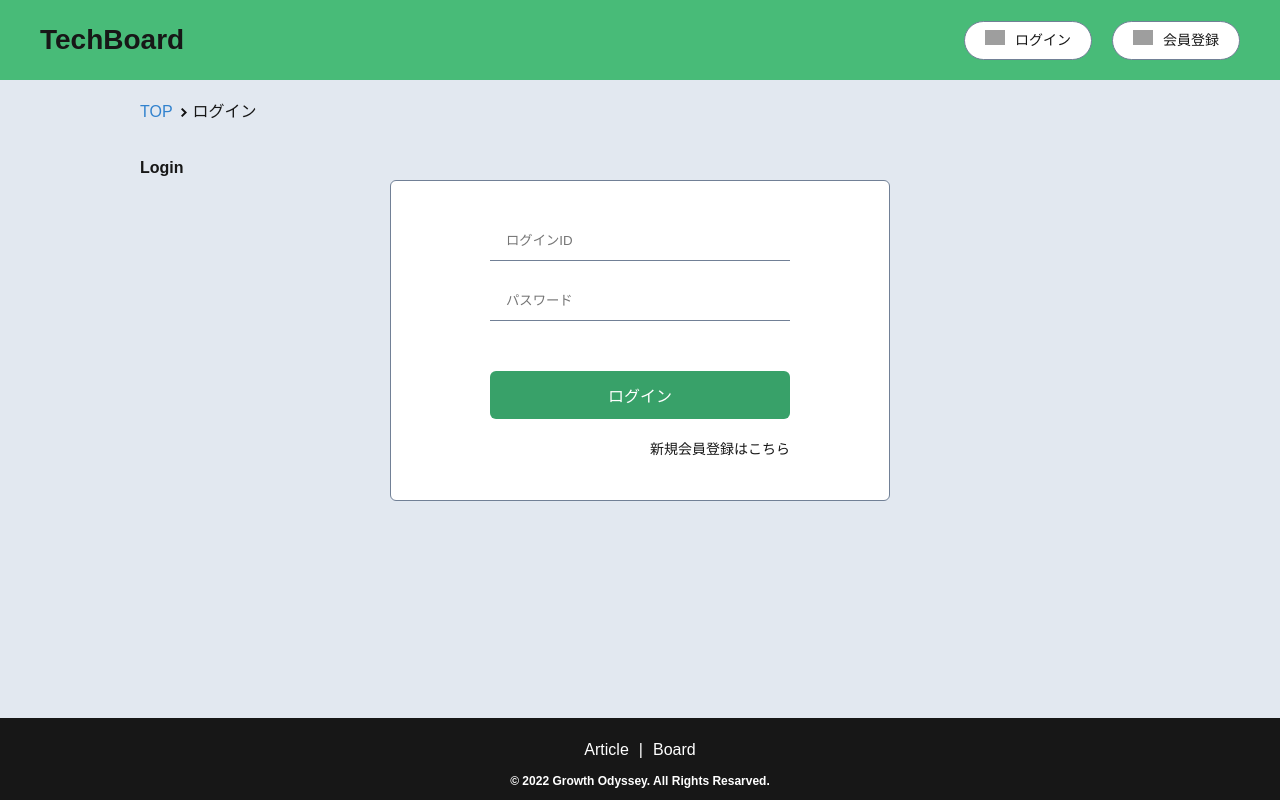
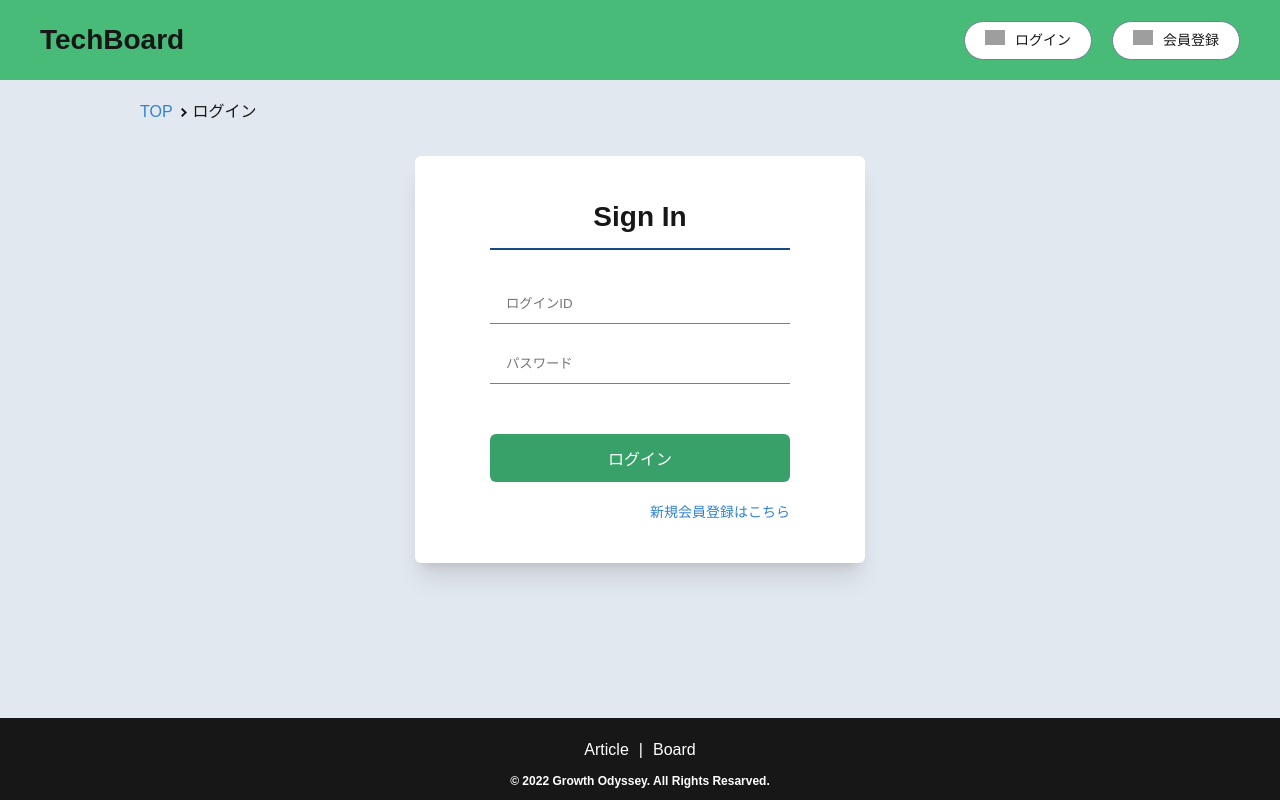
Before and after one commit to GrowthOdyssey/TechBoard-FE, a React (Vite) app: page /login in a window 1280 px wide. Built offline with nearby package versions, Linux system fonts and the light colour scheme; grey boxes are pictures that could not be loaded; a web font is replaced by a local one.

Commit message:
[update] Login、Signup デザイン修正

```diff
--- a/src/components/board/Card.tsx
+++ b/src/components/board/Card.tsx
@@ -45,20 +45,12 @@ const _Title = styled.p`
 `;
 
 const _Comment = styled.p`
-  position: relative;
-  height: 63px;
+  display: -webkit-box;
   color: #333;
   font-size: 14px;
+  -webkit-line-clamp: 3;
+  -webkit-box-orient: vertical;
   overflow-y: hidden;
-  &::after {
-    content: '';
-    position: absolute;
-    left: 0;
-    bottom: 0;
-    width: 100%;
-    height: 40px;
-    background: linear-gradient(180deg, hsla(0, 0%, 100%, 0), #fff 100%);
-  }
 `;
 
 const _Category = styled.span`
--- a/src/components/common/Form.tsx
+++ b/src/components/common/Form.tsx
@@ -17,17 +17,21 @@ export const Form: VFC<props> = memo((props) => {
 });
 
 const _Form = styled.div`
-  width: 500px;
+  width: 450px;
   margin: 0 auto;
   background: #fff;
-  border: 1px solid ${palette.gray[1]};
   border-radius: 6px;
+  box-shadow: 0 20px 25px -5px rgb(0 0 0 / 0.1), 0 8px 10px -6px rgb(0 0 0 / 0.1);
 `;
 
 const _Inner = styled.div`
   width: 300px;
   margin: 0 auto;
   padding: 40px 0px;
+  .heading--2 {
+    padding-bottom: 10px;
+    border-bottom: 2px solid #164a84;
+  }
   .textInput:not(:first-child) {
     margin-top: 20px;
   }
@@ -37,6 +41,7 @@ const _Inner = styled.div`
   .link {
     display: block;
     margin-top: 20px;
+    color: ${palette.blue};
     font-size: 14px;
     text-align: right;
   }
--- a/src/pages/Login.tsx
+++ b/src/pages/Login.tsx
@@ -2,6 +2,7 @@ import { VFC, memo, useState, ChangeEvent } from 'react';
 import { Link } from 'react-router-dom';
 import { Button } from '../components/common/Button';
 import { Form } from '../components/common/Form';
+import { Heading } from '../components/common/Heading';
 import { TextInput } from '../components/common/TextInput';
 import { useUser } from '../hooks/useUser';
 
@@ -14,9 +15,10 @@ export const Login: VFC = memo(() => {
   const onchangePassword = (e: ChangeEvent<HTMLInputElement>) => setPassword(e.target.value);
 
   return (
-    <>
-      <h1>Login</h1>
     <Form>
+      <Heading size={'2'} isCenter>
+        Sign In
+      </Heading>
       <TextInput value={userId} placeholder={'ログインID'} onChange={onchangeUserId} />
       <TextInput value={password} placeholder={'パスワード'} onChange={onchangePassword} />
       <Button label={'ログイン'} onclick={() => login({ userId, password })} />
@@ -24,6 +26,5 @@ export const Login: VFC = memo(() => {
         新規会員登録はこちら
       </Link>
     </Form>
-    </>
   );
 });
--- a/src/pages/Signup.tsx
+++ b/src/pages/Signup.tsx
@@ -2,6 +2,7 @@ import { VFC, memo, useState, ChangeEvent } from 'react';
 import { Link } from 'react-router-dom';
 import { Button } from '../components/common/Button';
 import { Form } from '../components/common/Form';
+import { Heading } from '../components/common/Heading';
 import { TextInput } from '../components/common/TextInput';
 import { useUser } from '../hooks/useUser';
 
@@ -16,9 +17,10 @@ export const Signup: VFC = memo(() => {
   const onchangeNickname = (e: ChangeEvent<HTMLInputElement>) => setUserName(e.target.value);
 
   return (
-    <>
-      <h1>Signup</h1>
     <Form>
+      <Heading size={'2'} isCenter>
+        Sign Up
+      </Heading>
       <TextInput value={userId} placeholder={'ログインID'} onChange={onchangeUserId} />
       <TextInput value={password} placeholder={'パスワード'} onChange={onchangePassword} />
       <TextInput value={userName} placeholder={'ニックネーム'} onChange={onchangeNickname} />
@@ -27,6 +29,5 @@ export const Signup: VFC = memo(() => {
         すでに登録している方はこちら
       </Link>
     </Form>
-    </>
   );
 });
```
Lines whose indentation alone changed are shown as unchanged.
